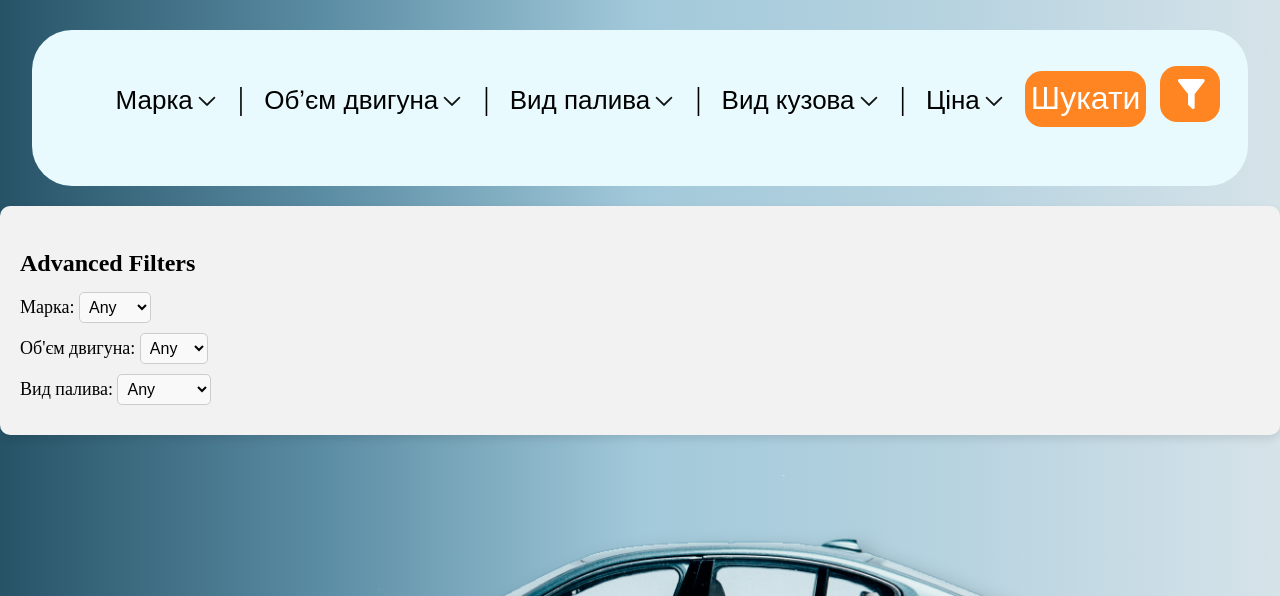
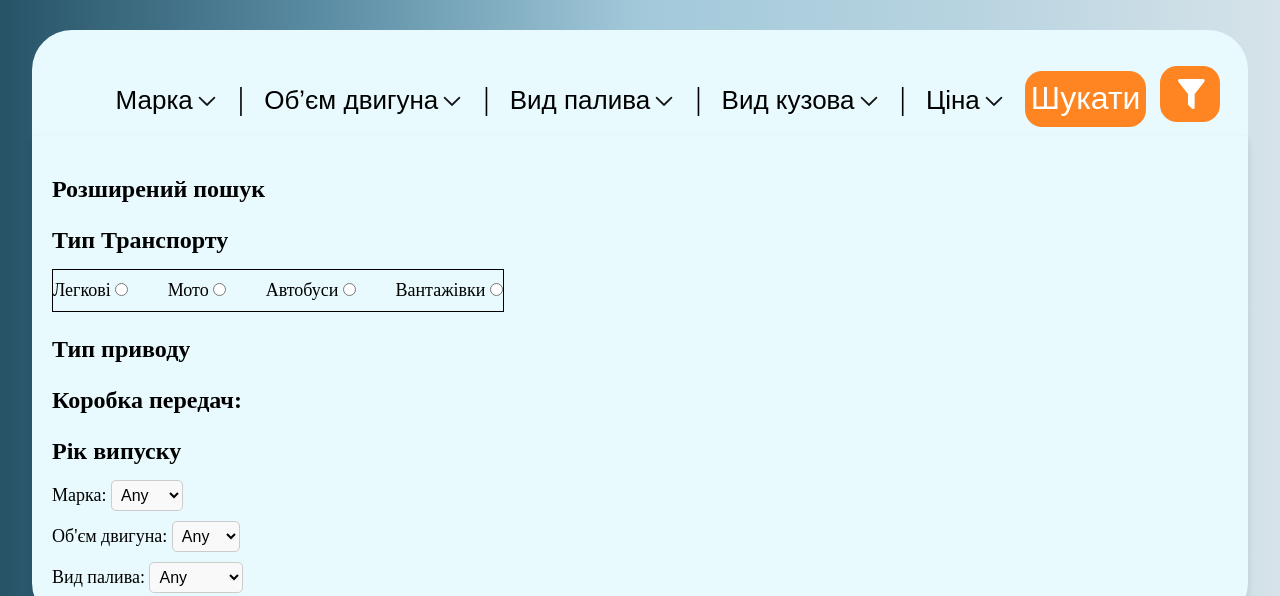
Before and after one commit to Fama-dotUa/CarShowroom, a plain HTML site: page filters.html in a window 1280 px wide. Both pictures are taken after a click on the button 1190 px from the left and 298 px from the top of the page. Shown: the part 204-800 px from the top of the page. Drawn offline with Linux system fonts and the light colour scheme; a web font is replaced by a local one.

Commit message:
Разширенные фильтры TEST

```diff
--- a/css-stylee/filters-stylee.css
+++ b/css-stylee/filters-stylee.css
@@ -254,13 +254,40 @@ label {
 
 /* Дополнительный фильтр */
 #advanced-filters {
+    position: absolute;
     display: none; /* Изначально скрытые */
-    background-color: #f2f2f2;
+    left: 2.5%;
+    right: 2.5%;
+    z-index: 7;
+    background-color: #E8FAFE;
+    height: auto;
+    margin-top: -50px;
     padding: 20px;
-    border-radius: 10px;
-    margin-top: 20px;
+    border-radius: 0px 0px 40px 40px;
     box-shadow: 0px 4px 8px rgba(0, 0, 0, 0.1);
 }
+
+
+.type_of_transport{
+  display: flex;
+  justify-content: space-between;
+  width: 450px;
+  border: 1px solid #000;
+}
+
+.type_of_transport label{
+  font-size: 32px;
+  padding: 0;
+  margin: 0;
+}
+.type_of_transport label input{
+  padding: 0;
+  margin: 0;
+}
+
+
+
+
 
 #advanced-filters h3 {
     font-size: 24px;
--- a/filters.html
+++ b/filters.html
@@ -93,8 +93,19 @@
 
 		<!-- Разширенные фильтры -->
 		<div id="advanced-filters" class="advanced-filters">
-			<h3>Advanced Filters</h3>
-			<label>Марка:
+			<h2>Розширений пошук</h2>
+
+            <h3>Тип Транспорту</h3>
+            <div class="type_of_transport">
+                <div><label for="Type-of-Transport">Легкові <input name="Type-of-Transport" type="radio"></label></div>
+                <div><label for="Type-of-Transport">Мото <input name="Type-of-Transport" type="radio"></label></div>
+                <div><label for="Type-of-Transport">Автобуси <input name="Type-of-Transport" type="radio"></label></div>
+                <div><label for="Type-of-Transport">Вантажівки <input name="Type-of-Transport" type="radio"></label></div>
+            </div>
+            <h3>Тип приводу</h3>
+            <h3>Коробка передач:</h3>
+            <h3>Рік випуску</h3>
+            <label>Марка:
 				<select name="advanced-brand">
 					<option value="">Any</option>
 					<option value="audi">Audi</option>
```
